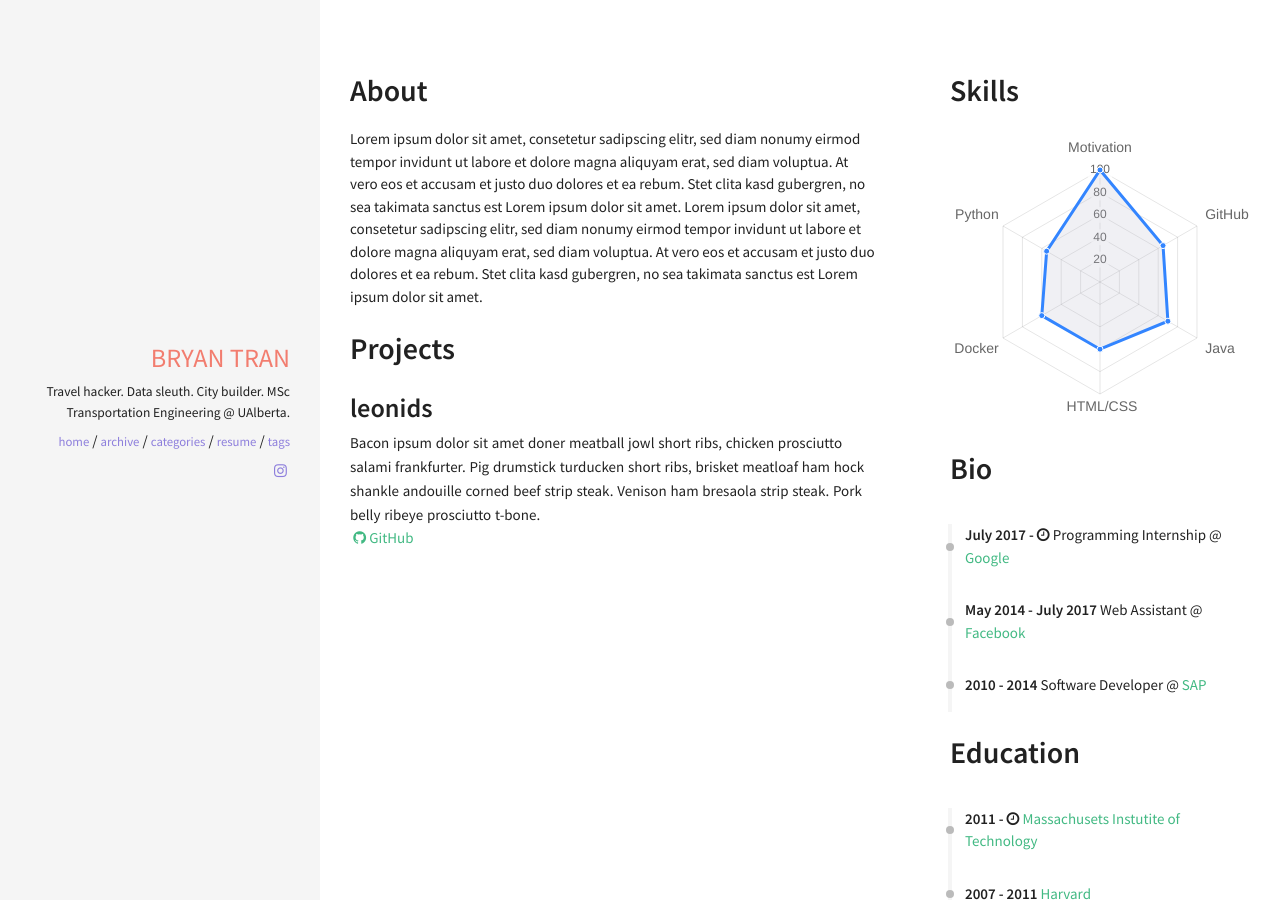
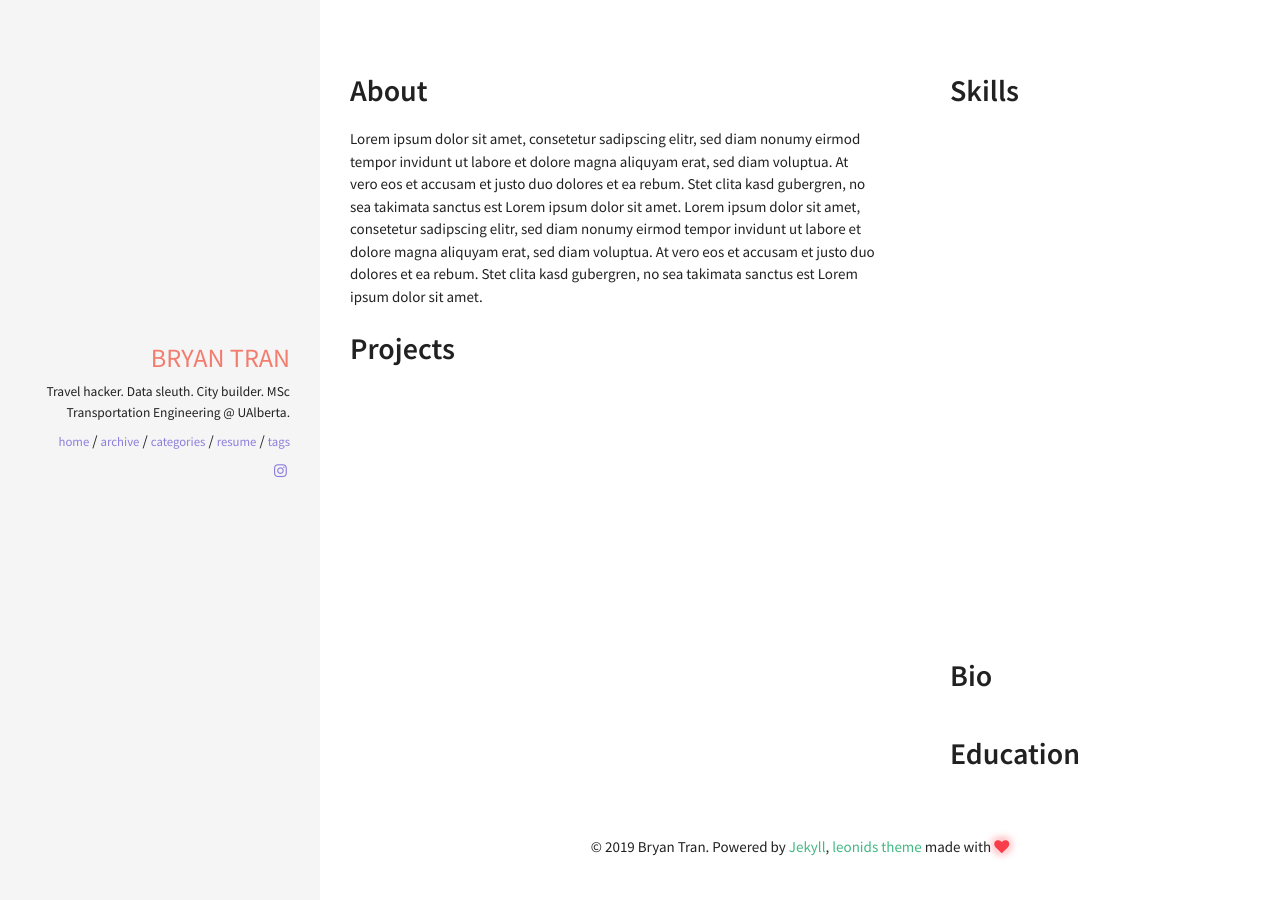
Before and after one commit to bryan7ran/bryantransit, a Jekyll site: the page built from resume.html, in a window 1280 px wide. Built offline with Jekyll 4.4.1, drawn with Linux system fonts in a browser that asks for light colours; nearby versions of some CDN libraries.

Commit message:
fix index.html

```diff
--- a/_data/index/careers.yml
+++ /dev/null
@@ -1,16 +0,0 @@
-# careers section data
-# if you don't have language feature(language.yml is empty), ignore "i18n" items
-- name: Google
-  link: http://www.google.com/
-  date: July 2017 - <i class="fa fa-clock-o" aria-hidden="true" title="Until Now"></i>
-  job: Programming Internship
-
-- name: Facebook
-  link: http://www.facebook.com/
-  date: May 2014 - July 2017
-  job: Web Assistant
-
-- name: SAP
-  link: https://www.sap.com/
-  date: 2010 - 2014
-  job: Software Developer
--- a/_data/index/education.yml
+++ /dev/null
@@ -1,8 +0,0 @@
-- name: Massachusets Instutite of Technology
-  link: http://web.mit.edu/
-  date: 2011 - <i class="fa fa-clock-o" aria-hidden="true" title="Until Now"></i>
-  descr: <br> (expected graduation in 2019)
-
-- name: Harvard
-  link: http://www.harvard.edu/
-  date: 2007 - 2011
--- a/_data/index/projects.yml
+++ /dev/null
@@ -1,4 +0,0 @@
-- name: leonids
-  descr: "Bacon ipsum dolor sit amet doner meatball jowl short ribs, chicken prosciutto salami frankfurter. Pig drumstick turducken short ribs, brisket meatloaf ham hock shankle andouille corned beef strip steak. Venison ham bresaola strip steak. Pork belly ribeye prosciutto t-bone."
-  image: pong.png
-  github: https://github.com/renyuanz/leonids
--- a/_data/index/skills.yml
+++ /dev/null
@@ -1,6 +0,0 @@
-# skills section data
-
-label: Ability
-id : cs
-aspects: Motivation, GitHub, Java, HTML/CSS, Docker, Python
-percentage: 100, 65, 70, 60, 60, 55
--- a/index.html
+++ b/index.html
@@ -1,4 +1,4 @@
-f---
+---
 layout: post_listing
 permalink: /
 ---
```
